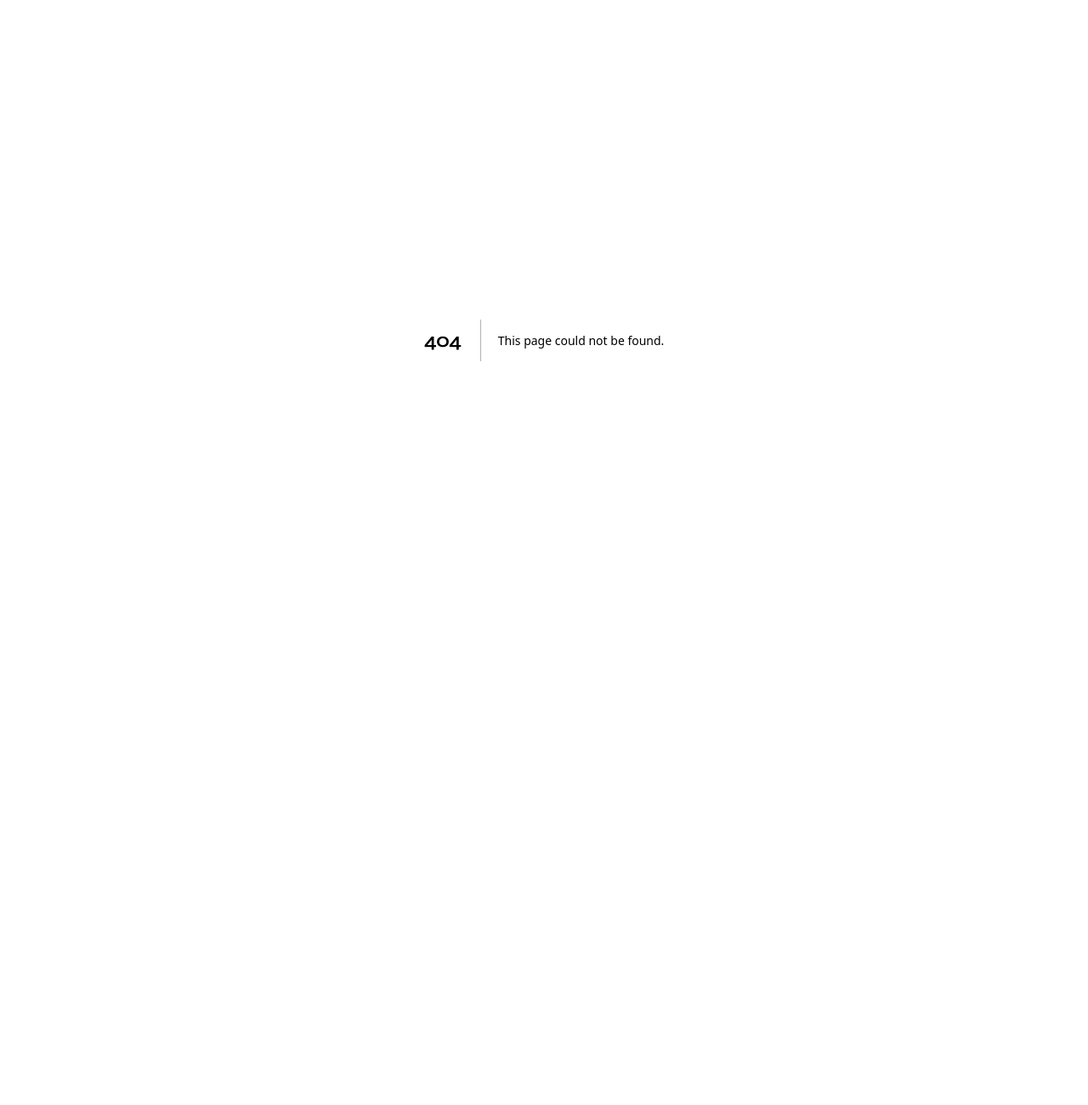
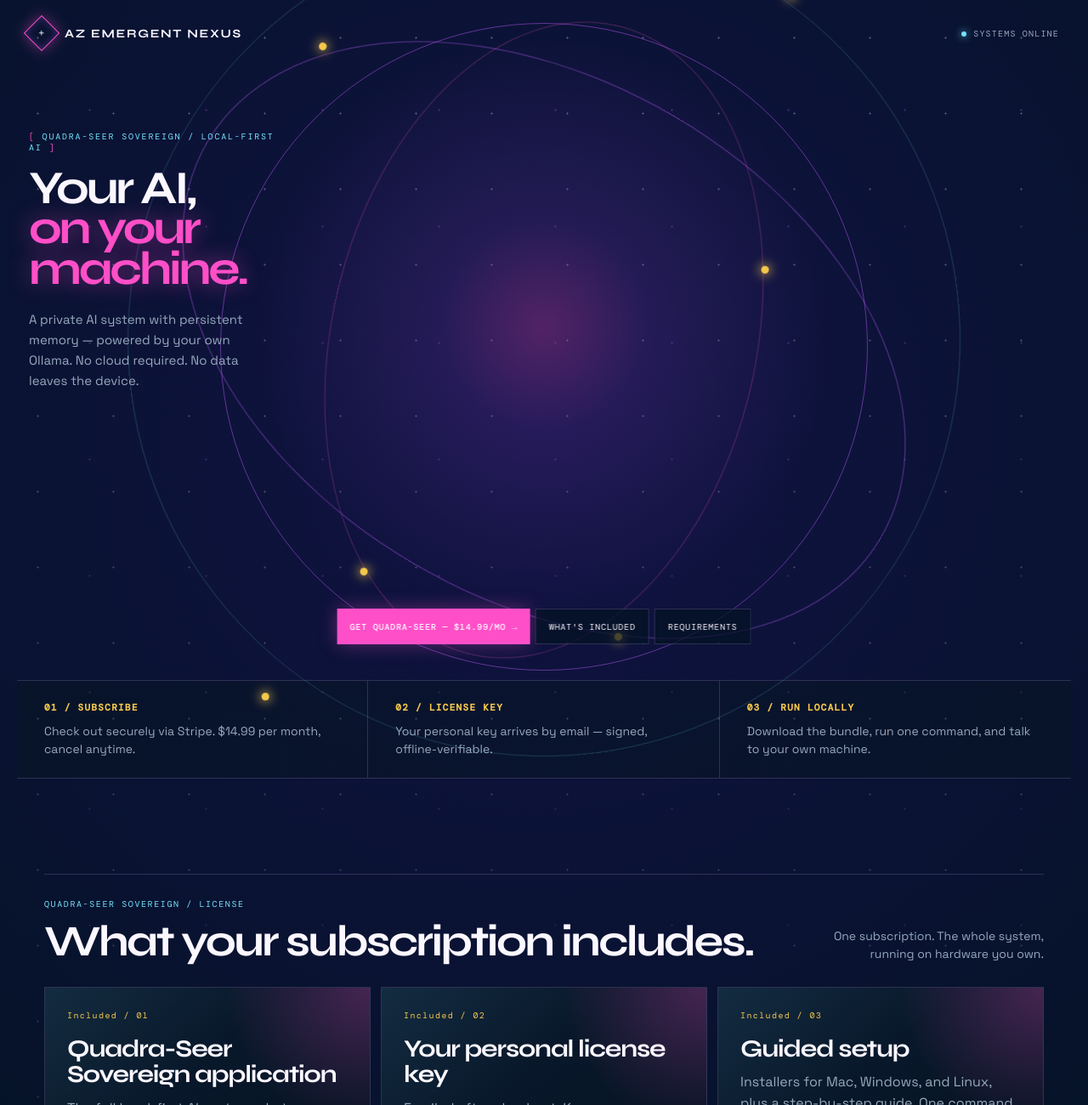
Before and after one commit to anthonyrenecastro-create/az-emergent-nexus-website, a Next.js app: page /quadra-seer in a window 1280 px wide. Before the commit this address had no page. Shown: the top 1300 px of the page at 85% size. Before the commit the page ends 800 px from the top, so only its background shows below. Built offline with nearby package versions, Linux system fonts and the light colour scheme; no server answers.

Commit message:
Add Quadra-Seer Sovereign product page with Stripe checkout and homepage link

```diff
--- a/app/page.tsx
+++ b/app/page.tsx
@@ -146,6 +146,7 @@ export default async function HomePage() {
           </a>
           <div className="hero-actions">
             <a className="primary-link" href="#systems">Explore systems</a>
+            <a className="secondary-link" href="/quadra-seer">Quadra-Seer Sovereign</a>
             <a className="secondary-link" href="#transcendental-gateways">Transcendental Gateways</a>
             <a className="secondary-link" href="#coming-soon">Coming soon</a>
             <a className="secondary-link" href="#access">Access protocol</a>
--- /dev/null
+++ b/app/quadra-seer/page.tsx
@@ -0,0 +1,220 @@
+import Link from "next/link";
+
+const checkoutUrl = process.env.NEXT_PUBLIC_QUADRA_SEER_CHECKOUT_URL?.trim();
+const supportEmail = "anthony.castro@axiomzetainnovations.com";
+
+const included = [
+  {
+    index: "01",
+    title: "Quadra-Seer Sovereign application",
+    description:
+      "The full local-first AI system: chat, persistent memory, semantic search, automation console, and voice — in one Docker Compose stack.",
+  },
+  {
+    index: "02",
+    title: "Your personal license key",
+    description:
+      "Emailed after checkout. Keys are cryptographically signed and verified offline — the app never phones home to check them.",
+  },
+  {
+    index: "03",
+    title: "Guided setup",
+    description:
+      "Installers for Mac, Windows, and Linux, plus a step-by-step guide. One command brings the whole stack up on your machine.",
+  },
+  {
+    index: "04",
+    title: "Updates while subscribed",
+    description:
+      "Every improvement ships to license holders first. Stay subscribed and your local system keeps getting better.",
+  },
+];
+
+const requirements = [
+  {
+    index: "R1",
+    title: "Docker",
+    description: "Docker Engine + Compose v2. Docker Desktop works on Mac and Windows.",
+  },
+  {
+    index: "R2",
+    title: "Ollama",
+    description: "Your own Ollama running locally with llama3.1:8b-instruct. Your models, your hardware.",
+  },
+  {
+    index: "R3",
+    title: "~6 GB RAM headroom",
+    description: "For the backend container and local inference. No GPU required.",
+  },
+];
+
+const faqs = [
+  {
+    q: "Where does my data go?",
+    a: "Nowhere. Quadra-Seer runs entirely on your machine — chat, memory, and models stay local. There is no cloud account, no telemetry by default, and the license key is verified offline.",
+  },
+  {
+    q: "Do I need to be technical?",
+    a: "Comfortable with a terminal helps. Installation is a guided script plus one command (./scripts/stack.sh local up). If you can install Docker and Ollama, you can run Quadra-Seer.",
+  },
+  {
+    q: "What happens if I cancel?",
+    a: "Your local system keeps running — nothing is taken away from your machine. You simply stop receiving updates and support when the subscription ends.",
+  },
+  {
+    q: "How do I receive my license key?",
+    a: "By email, shortly after checkout. Keep it safe — it is your proof of license for downloads and updates.",
+  },
+];
+
+export default function QuadraSeerPage() {
+  return (
+    <div className="site-shell">
+      <nav className="site-nav">
+        <Link className="brand" href="/" aria-label="AZ Emergent Nexus home">
+          <span className="brand-mark"><span>+</span></span>
+          <span className="brand-name">AZ Emergent Nexus</span>
+        </Link>
+        <div className="nav-meta">
+          <span className="nav-status">Systems online</span>
+        </div>
+      </nav>
+
+      <main>
+        <section className="hero">
+          <div className="hero-orbit" aria-hidden="true">
+            <span className="orbit-path orbit-path-one" />
+            <span className="orbit-path orbit-path-two" />
+            <span className="orbit-path orbit-path-three" />
+          </div>
+          <div className="hero-copy">
+            <p className="kicker">Quadra-Seer Sovereign / Local-first AI</p>
+            <h1>Your AI,<br /><span className="hero-highlight">on your machine.</span></h1>
+            <p className="hero-lede">
+              A private AI system with persistent memory — powered by your own Ollama.
+              No cloud required. No data leaves the device.
+            </p>
+          </div>
+          <div className="hero-actions">
+            {checkoutUrl ? (
+              <a className="primary-link" href={checkoutUrl} rel="noreferrer" target="_blank">
+                Get Quadra-Seer — $14.99/mo →
+              </a>
+            ) : (
+              <a
+                className="primary-link"
+                href={`mailto:${supportEmail}?subject=${encodeURIComponent("Quadra-Seer Sovereign — license request")}`}
+              >
+                Request access →
+              </a>
+            )}
+            <a className="secondary-link" href="#included">What&apos;s included</a>
+            <a className="secondary-link" href="#requirements">Requirements</a>
+          </div>
+          <div className="hero-readout" aria-hidden="true">
+            <span>$14.99 / month</span>
+            <span>Cancel anytime</span>
+            <span>License key by email</span>
+          </div>
+        </section>
+
+        <div className="signal-strip">
+          <div className="signal"><strong>01 / Subscribe</strong><span>Check out securely via Stripe. $14.99 per month, cancel anytime.</span></div>
+          <div className="signal"><strong>02 / License key</strong><span>Your personal key arrives by email — signed, offline-verifiable.</span></div>
+          <div className="signal"><strong>03 / Run locally</strong><span>Download the bundle, run one command, and talk to your own machine.</span></div>
+        </div>
+
+        <section className="section" id="included">
+          <div className="section-heading">
+            <div>
+              <span className="section-label">Quadra-Seer Sovereign / license</span>
+              <h2 className="section-title">What your subscription includes.</h2>
+            </div>
+            <p className="section-note">One subscription. The whole system, running on hardware you own.</p>
+          </div>
+          <div className="crypto-app-grid" aria-label="What is included">
+            {included.map((item) => (
+              <article className="crypto-app" key={item.index}>
+                <span className="product-index">Included / {item.index}</span>
+                <h3>{item.title}</h3>
+                <p>{item.description}</p>
+              </article>
+            ))}
+          </div>
+        </section>
+
+        <section className="section" id="requirements">
+          <div className="section-heading">
+            <div>
+              <span className="section-label">Quadra-Seer Sovereign / setup</span>
+              <h2 className="section-title">What you&apos;ll need.</h2>
+            </div>
+            <p className="section-note">Sovereign means your hardware does the work. Here&apos;s the checklist.</p>
+          </div>
+          <div className="crypto-app-grid" aria-label="System requirements">
+            {requirements.map((item) => (
+              <article className="crypto-app" key={item.index}>
+                <span className="product-index">Requirement / {item.index}</span>
+                <h3>{item.title}</h3>
+                <p>{item.description}</p>
+              </article>
+            ))}
+          </div>
+        </section>
+
+        <section className="section" id="sovereignty">
+          <div className="section-heading">
+            <div>
+              <span className="section-label">Quadra-Seer Sovereign / principle</span>
+              <h2 className="section-title">Sovereign, down to the license.</h2>
+            </div>
+          </div>
+          <div className="console-intro">
+            <span className="console-mark" aria-hidden="true">...</span>
+            <p>
+              Your license key is verified offline inside the app — no license server, no
+              activation call, no telemetry. If Axiom Zeta disappeared tomorrow, your
+              system would keep running. That is the point.
+            </p>
+            <span className="console-status">No phone-home</span>
+          </div>
+        </section>
+
+        <section className="section" id="faq">
+          <div className="section-heading">
+            <div>
+              <span className="section-label">Quadra-Seer Sovereign / questions</span>
+              <h2 className="section-title">Before you ask.</h2>
+            </div>
+          </div>
+          <div className="paper-grid" aria-label="Frequently asked questions">
+            {faqs.map((faq, i) => (
+              <article className="paper-card" key={faq.q}>
+                <div className="paper-card-top">
+                  <span className="paper-index">Q / {String(i + 1).padStart(2, "0")}</span>
+                </div>
+                <h3>{faq.q}</h3>
+                <p className="paper-description">{faq.a}</p>
+              </article>
+            ))}
+          </div>
+          <div className="hero-actions" style={{ marginTop: 40 }}>
+            {checkoutUrl ? (
+              <a className="primary-link" href={checkoutUrl} rel="noreferrer" target="_blank">
+                Get Quadra-Seer — $14.99/mo →
+              </a>
+            ) : (
+              <a
+                className="primary-link"
+                href={`mailto:${supportEmail}?subject=${encodeURIComponent("Quadra-Seer Sovereign — license request")}`}
+              >
+                Request access →
+              </a>
+            )}
+          </div>
+        </section>
+      </main>
+      <footer className="site-footer">AZ Emergent Nexus / Quadra-Seer Sovereign — your AI, on your machine</footer>
+    </div>
+  );
+}
```
